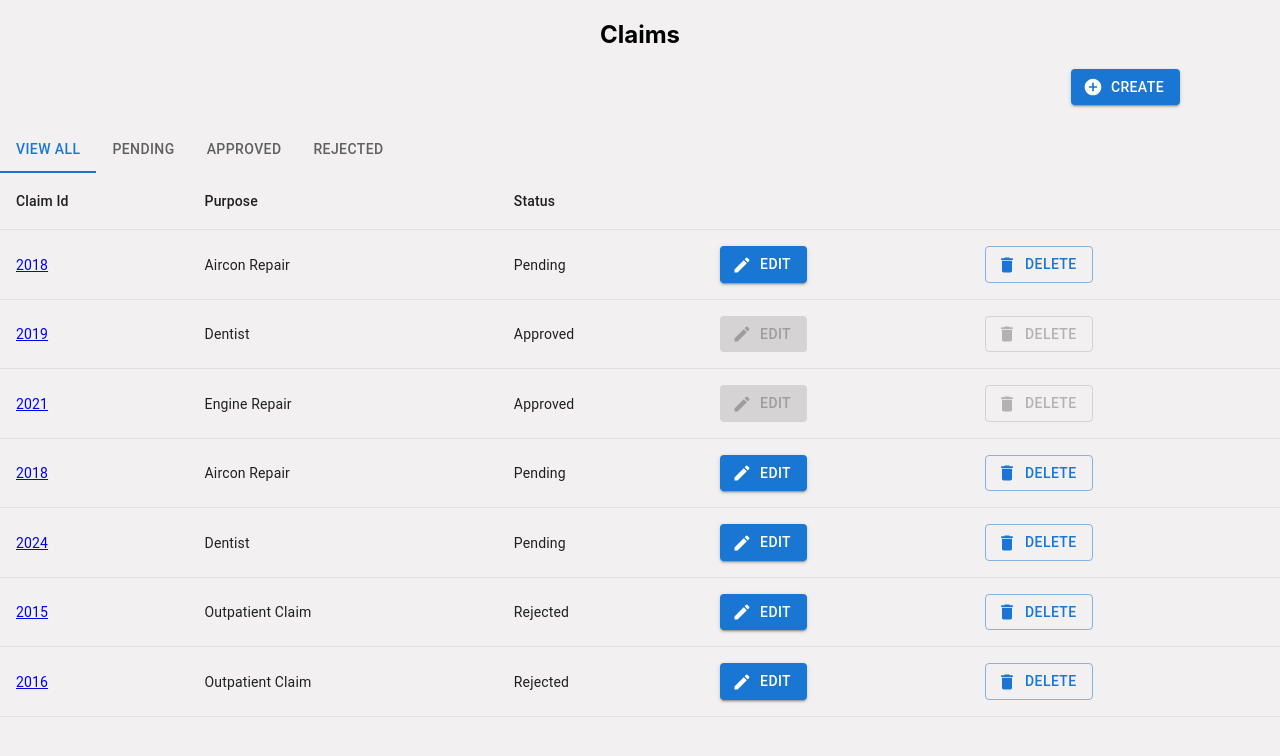
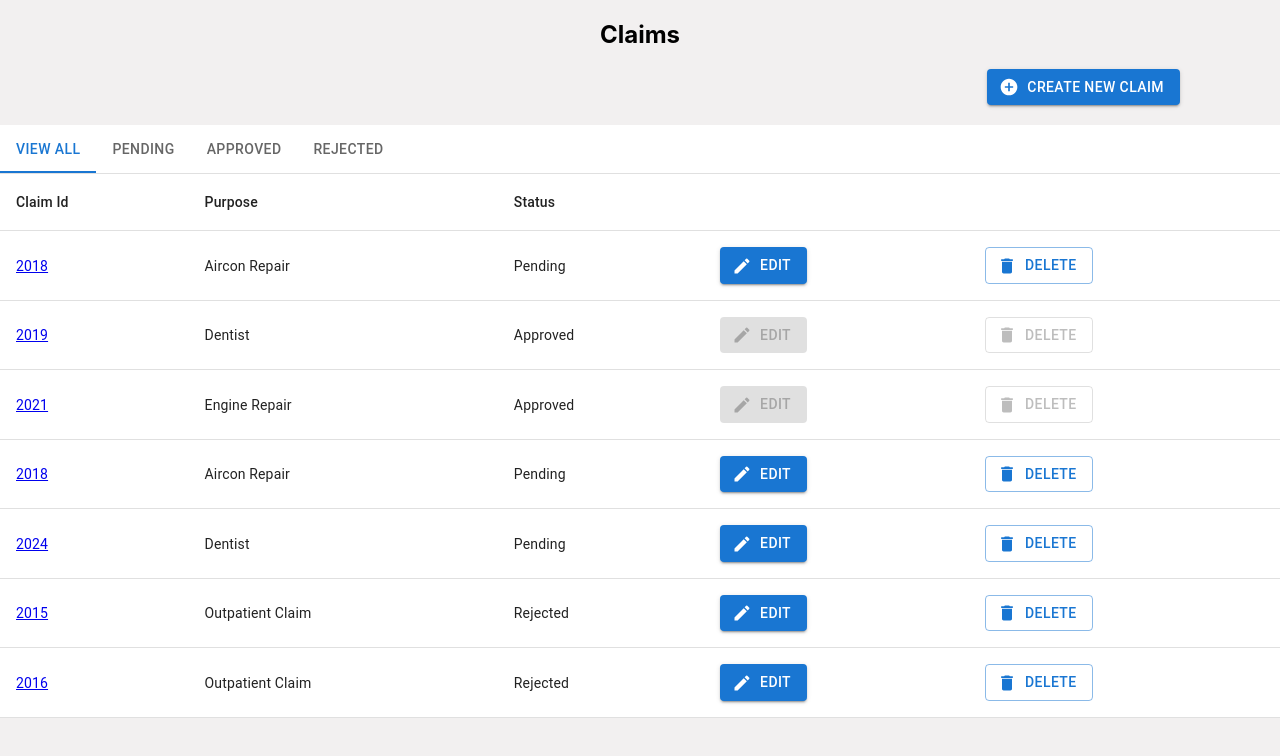
Before and after one commit to 24kmystique/dbs-seed-16-frontend, a React (Create React App) app: page / in a window 1280 px wide. Shown: the top 756 px of the page. Built offline with nearby package versions, Linux system fonts and the light colour scheme.

Commit message:
color changes for claims table

```diff
--- a/src/components/claims-display-page/ClaimTable.js
+++ b/src/components/claims-display-page/ClaimTable.js
@@ -35,7 +35,7 @@ function ClaimTable(props) {
 
   return (
     <div className='claim-table__table-wrapper'>
-      <TableContainer className='claim-table__table-container'>
+      <TableContainer className='claim-table__table-container' sx={{background: "white"}}>
         <Table aria-label="simple table">
           <TableHead>
             <TableRow>
--- a/src/components/claims-display-page/ClaimsDisplayPage.js
+++ b/src/components/claims-display-page/ClaimsDisplayPage.js
@@ -114,10 +114,10 @@ function ClaimsDisplayPage() {
         <h2>Claims</h2>
       </div>
       <div className='claim-page__create-btn-wrapper'>
-        <Button variant="contained" startIcon={<AddCircleIcon />}>Create</Button>
+        <Button variant="contained" startIcon={<AddCircleIcon />}>Create New Claim</Button>
       </div>
 
-      <Box>
+      <Box sx={{ borderBottom: 1, borderColor: 'divider', backgroundColor: "white",}}>
         <Tabs value={tabIndex} onChange={handleTabChange}>
           <Tab label="View All"></Tab>
           <Tab label="Pending"></Tab>
```
